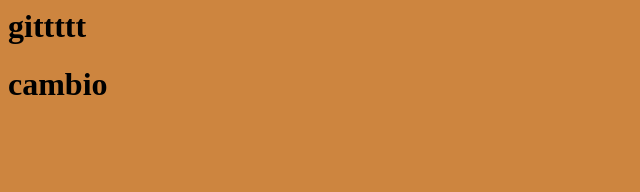
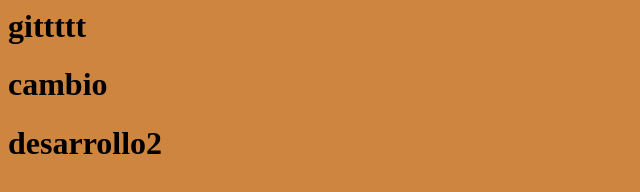
Before and after one commit to Pablo-Fazzino/Git, a plain HTML site: page index.html in a window 1280 px wide. Shown: the whole page, without its empty margins (0-640 px from the left). Drawn offline with Linux system fonts and the light colour scheme.

Commit message:
confirmacion de cambion desarrollo 2

```diff
--- a/index.html
+++ b/index.html
@@ -9,5 +9,6 @@
 <body>
     <h1>gittttt</h1>
     <h1>cambio</h1>
+    <h1>desarrollo2</h1>
 </body>
 </html>
```
